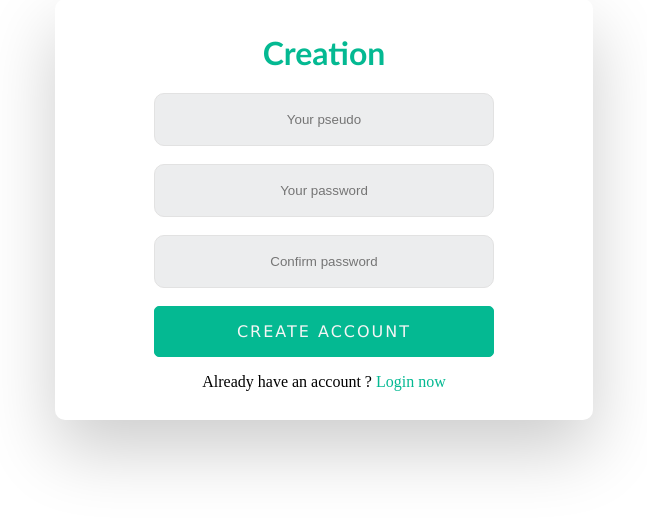
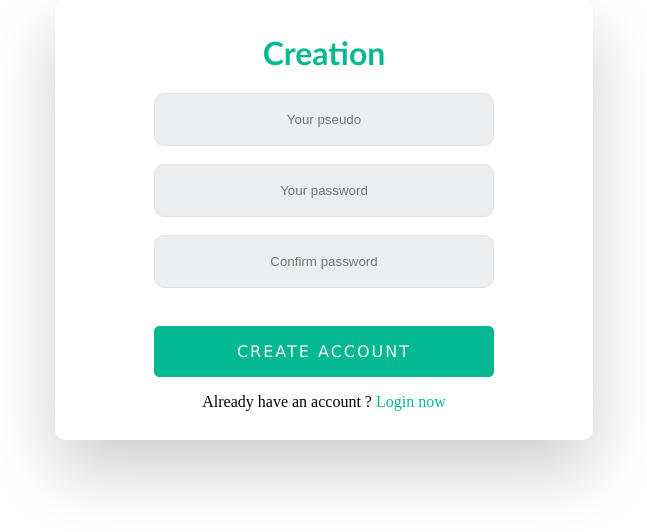
Before and after one commit to Ariniaina11/arin-chat-bot, a PHP site: page /create.php in a window 1280 px wide. Shown: the part 91-623 px from the top of the page, without its empty margins (324-971 px from the left). Run offline with PHP 8.4, Linux system fonts and the light colour scheme; some libraries are stand-ins or nearby versions.

Commit message:
add_captcha_on_create

```diff
--- a/assets/scripts/create.js
+++ b/assets/scripts/create.js
@@ -7,6 +7,10 @@ $(document).ready(function(){
 
     // Clique sur create
     create_btn.on('click', function () {
+        // reCAPTCHA validation
+        var response = grecaptcha.getResponse();
+
+        // Les donées du formulaire
         let data = {
             'creation' : true,
             'pseudo' : pseudo.val(),
@@ -14,6 +18,11 @@ $(document).ready(function(){
             'conf_password' : conf_password.val()
         };
 
+         // reCAPTCHA non vérifié
+         if (response.length === 0) {
+            alert("Please verify reCAPTCHA before submitting the form");
+        }
+        else{
             $.ajax({
                 url : 'utils/checking/create.php',
                 type : 'POST',
@@ -43,6 +52,8 @@ $(document).ready(function(){
                     alert('Error ' + result.message);
                 }
             });
+        }
+
     });
 
     // ============================ POPUP ============================ //
--- a/assets/styles/create.css
+++ b/assets/styles/create.css
@@ -121,6 +121,14 @@ input{
     text-decoration: underline;
 }
 
+/********* reCPATCHA *********/
+.g-recaptcha{
+    display: flex;
+    justify-content: center;
+    align-items: center;
+    margin: 10px auto;
+}
+
 /********** SCREEN **********/
 
 @media (max-width: 600px) {
--- a/create.php
+++ b/create.php
@@ -1,3 +1,6 @@
+<?php
+    require("utils/autoload.php");
+?>
 <!DOCTYPE html>
 <html lang="en">
 <head>
@@ -5,6 +8,9 @@
     <meta name="viewport" content="width=device-width, initial-scale=1.0">
     <title>Creation</title>
     <link rel="stylesheet" href="assets/styles/create.css">
+
+    <!-- Google recaptcha JS API -->
+    <script src="https://www.google.com/recaptcha/api.js" async defer></script>
 </head>
 <body>
     <!-- Popup -->
@@ -21,6 +27,10 @@
             <input type="text" class="credentials" name="pseudo" id="pseudo" placeholder="Your pseudo"><br>
             <input type="password" class="credentials" name="password" id="password" placeholder="Your password"><br>
             <input type="password" class="credentials" name="conf_password" id="conf_password" placeholder="Confirm password"><br>
+
+            <!-- Google reCAPTCHA -->
+            <div class="g-recaptcha" data-sitekey="<?= API::$CAPTCHA_SITE_KEY ?>"></div>
+
             <input type="submit" value="CREATE ACCOUNT" name="creation" id="creation">
         </div>
         <p>Already have an account ? <a href="login.php" class="a-login">Login now</a></p>
--- a/login.php
+++ b/login.php
@@ -22,12 +22,6 @@
 
     <!-- Google recaptcha JS API -->
     <script src="https://www.google.com/recaptcha/api.js" async defer></script>
-
-    <script>
-        function onSubmit(token) {
-            document.getElementById("myForm").submit();
-        }
-    </script>
 </head>
 <body>
     <!-- Popup -->
```
Lines whose indentation alone changed are shown as unchanged.
